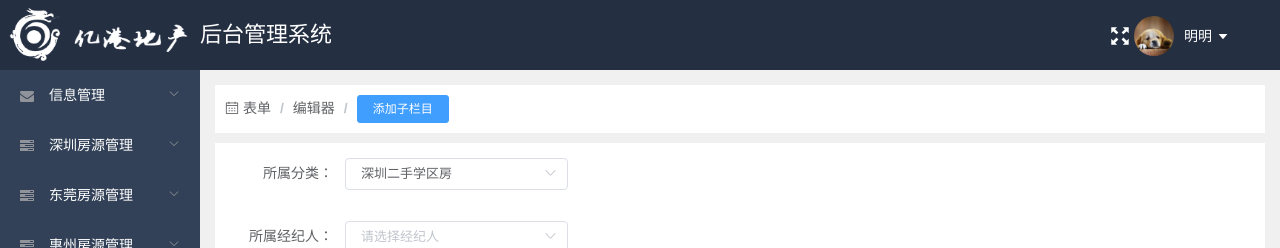
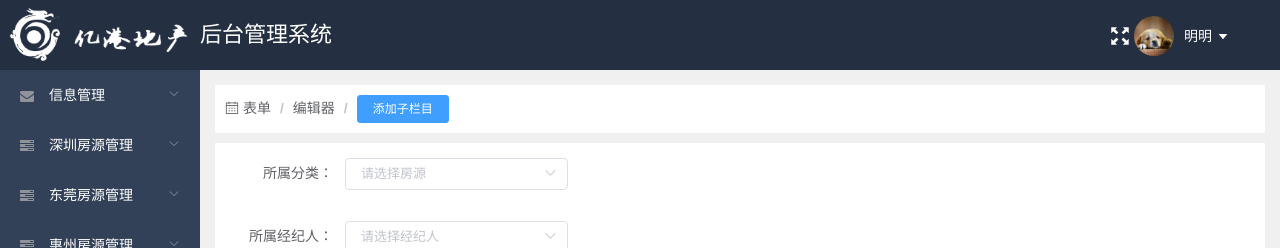
Before and after one commit to jrm11/yg-admin, a Vue app: page /#/AddSecondHouse in a window 1280 px wide. Shown: the top 248 px of the page. Built offline with nearby package versions, Linux system fonts and the light colour scheme.

Commit message:
修改sl-select bug

```diff
--- a/src/components/common/YAddSecondHouse.vue
+++ b/src/components/common/YAddSecondHouse.vue
@@ -3,9 +3,9 @@
         <bread-nav></bread-nav>
         <el-form ref="form" :model="form" label-width="120px" class="form-bg">
             <el-form-item label="所属分类：">
-                <el-select size="small" placeholder="请选择房源">
-                    <el-option label="深圳二手房源"></el-option>
-                    <el-option label="深圳二手学区房"></el-option>
+                <el-select size="small" v-model="form.region" placeholder="请选择房源">
+                    <el-option label="深圳二手房源" value="shanghai"></el-option>
+                    <el-option label="深圳二手学区房" value="shanghai"></el-option>
                 </el-select>
             </el-form-item>
             <middle-man></middle-man>
--- a/src/components/common/YAddSecondSchoolDistrictHouse.vue
+++ b/src/components/common/YAddSecondSchoolDistrictHouse.vue
@@ -4,11 +4,10 @@
         <el-form ref="form" :model="form" label-width="120px" class="form-bg">
             <el-form-item label="所属分类：">
                 <el-select size="small" v-model="form.region" placeholder="请选择房源">
-                    <el-option label="深圳二手房源"></el-option>
-                    <el-option label="深圳二手学区房"></el-option>
+                    <el-option label="深圳二手房源" value="shanghai"></el-option>
+                    <el-option label="深圳二手学区房" value="shanghai"></el-option>
                 </el-select>
             </el-form-item>
-
             <middle-man></middle-man>
             <el-form-item label="房源名称：">
                 <el-col :span="6">
```
